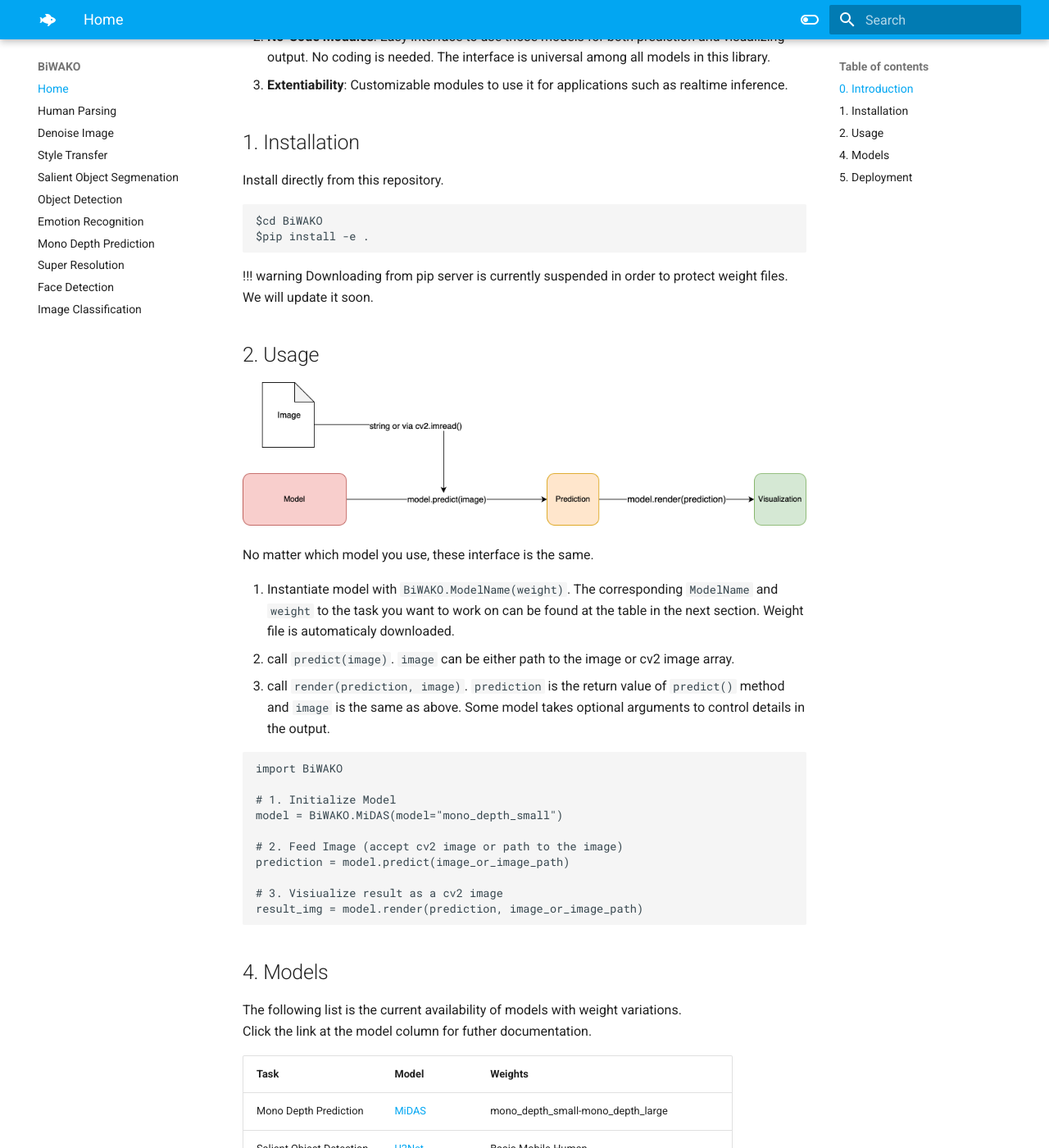
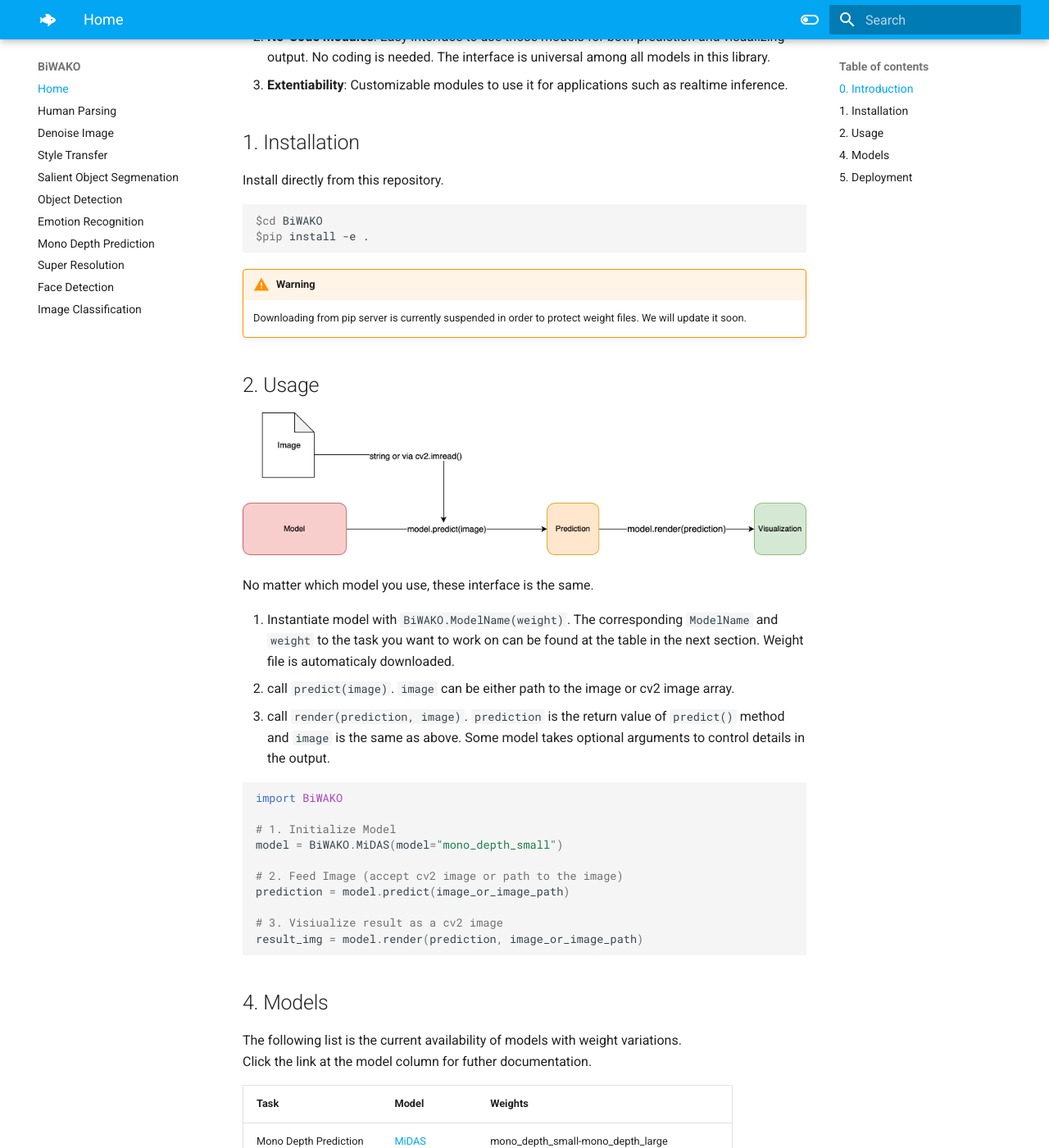
Before and after one commit to NMZ0429/BiWAKO, an MkDocs documentation site: the page built from docs/index.md, in a window 1280 px wide and 1400 px high, scrolled down 437 px. Shown: the whole window at 82% size. Built offline with MkDocs 1.6.1 and Material for MkDocs 9.7.7, drawn with Linux system fonts in a browser that asks for light colours; some of the changed text lies outside the part shown.

Commit message:
update docs

```diff
--- a/mkdocs.yml
+++ b/mkdocs.yml
@@ -37,3 +37,15 @@ nav:
 plugins:
   - search
   - mkdocstrings
+
+markdown_extensions:
+  - pymdownx.highlight:
+      anchor_linenums: true
+  - admonition
+  - pymdownx.details
+  - pymdownx.inlinehilite
+  - pymdownx.snippets
+  - pymdownx.superfences
+
+  - attr_list
+  - md_in_html
```
